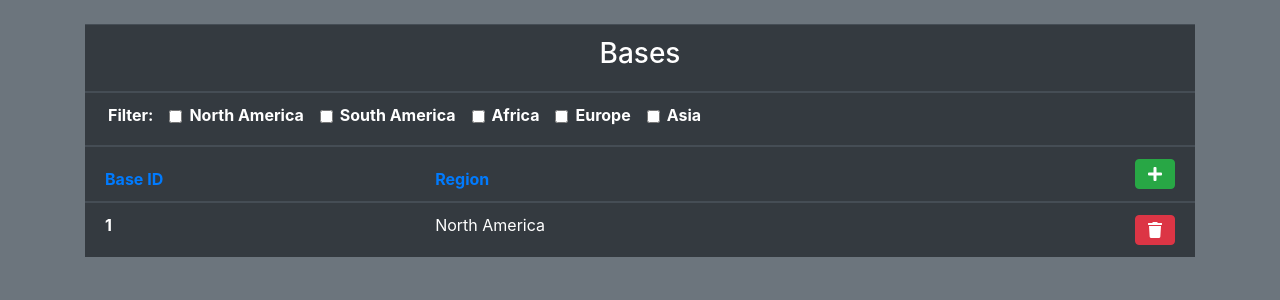
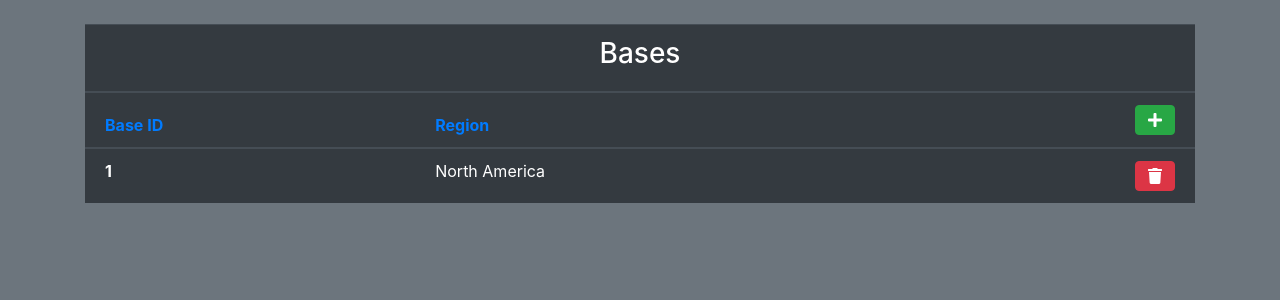
Before and after one commit to Segfavlt/villainDB, a PHP site: page /villain/base.php in a window 1280 px wide. Shown: the part 72-372 px from the top of the page. Run offline with PHP 8.4, Linux system fonts and the light colour scheme; the visitor is signed in with stand-in values (Sample User, id 1); tables that the repository leaves empty hold one stand-in row (values such as "Sample post"); some libraries are stand-ins or nearby versions.

Commit message:
Remove filters from base page table
Removes filters to be implemented in modal view if time allows

```diff
--- a/html/villain/base.php
+++ b/html/villain/base.php
@@ -35,46 +35,6 @@ if (isset($_SESSION['message'])): ?>
     <tr>
       <th colspan="3" scope="col" class="text-center"><h3>Bases</h3></th>
     </tr>
-    <tr>
-      <th colspan="3" scope="col">
-      <div class="form-row">
-        <label class="ml-3">
-            Filter:
-        </label>
-        <div class="form-check ml-3">
-          <input class="form-check-input" type="checkbox" id="gridCheck1">
-          <label class="form-check-label" for="gridCheck1">
-            North America
-          </label>
-        </div>
-        <div class="form-check ml-3">
-          <input class="form-check-input" type="checkbox" id="gridCheck2">
-          <label class="form-check-label" for="gridCheck2">
-            South America
-          </label>
-        </div>
-        <div class="form-check ml-3">
-          <input class="form-check-input" type="checkbox" id="gridCheck3">
-          <label class="form-check-label" for="gridCheck3">
-            Africa
-          </label>
-        </div>
-        <div class="form-check ml-3">
-          <input class="form-check-input" type="checkbox" id="gridCheck4">
-          <label class="form-check-label" for="gridCheck4">
-            Europe
-          </label>
-        </div>
-        <div class="form-check ml-3">
-          <input class="form-check-input" type="checkbox" id="gridCheck5">
-          <label class="form-check-label" for="gridCheck5">
-            Asia
-          </label>
-        </div>
-      </div>
-      </th>
-    </tr>
-    <tr>
       <th scope="col"><a class="ml-2" href="base.php?order_by=id">Base ID</a></th>
       <th scope="col"><a href="base.php?order_by=region">Region</a></th>
       <th colspan="2" scope="col" class="text-right">
```
